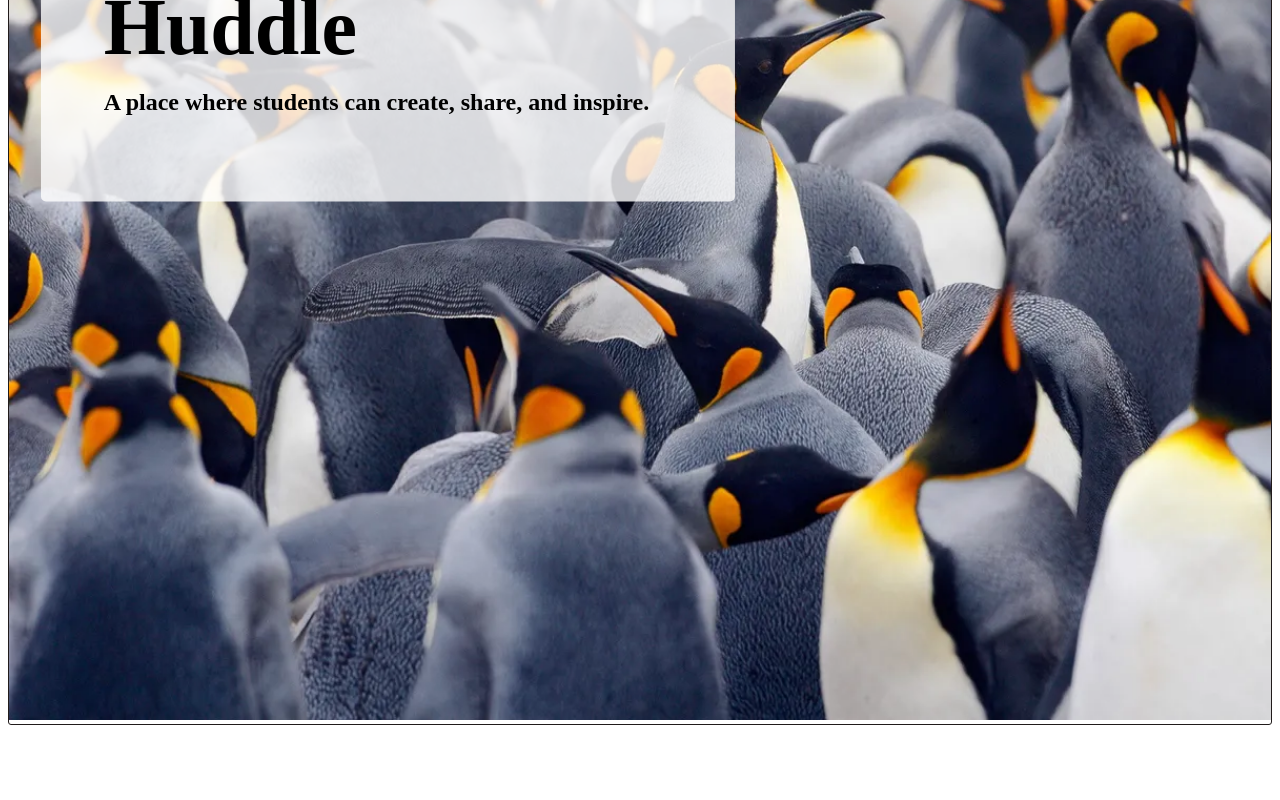
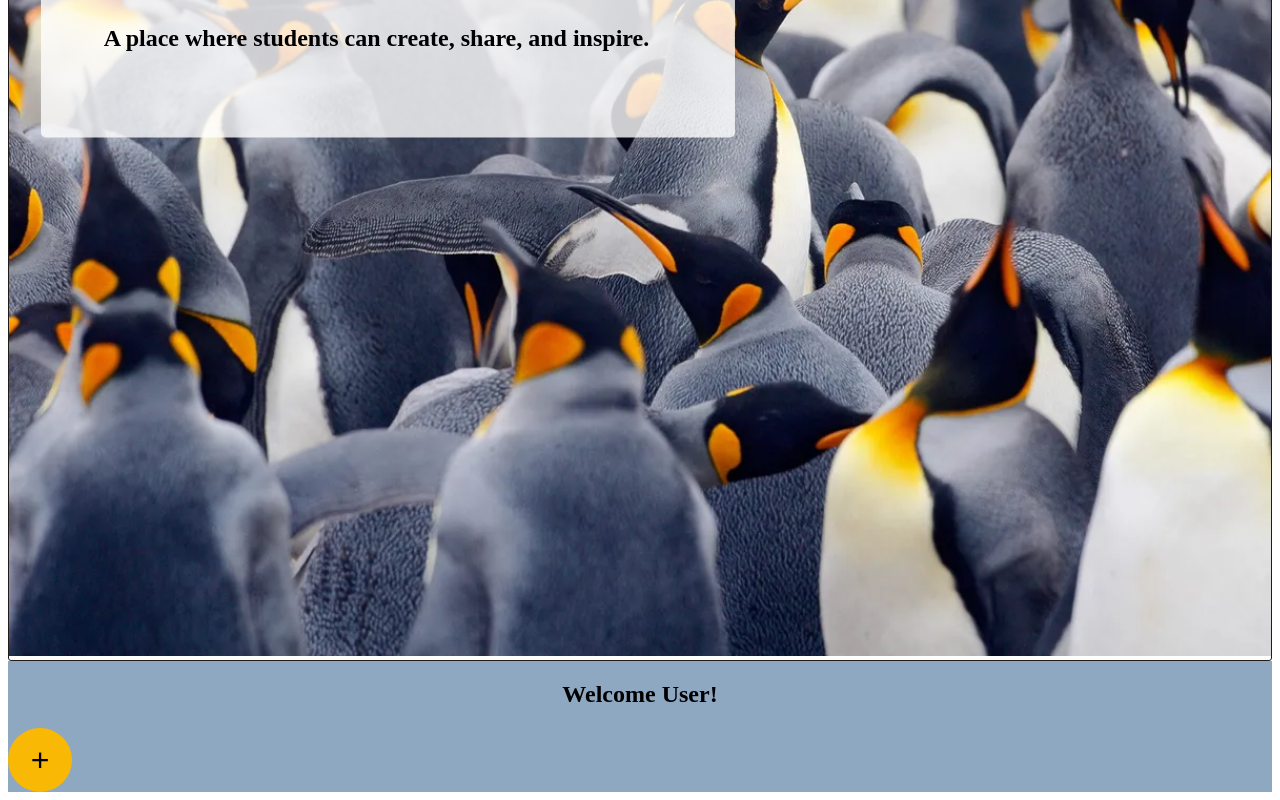
Before and after one commit to Kristin611/huddle, a React (Vite) app in the folder client/: page / in a window 1280 px wide. Shown: the part 491-1291 px from the top of the page. Before the commit the page ends 1224 px from the top, so only its background shows below. Built offline with nearby package versions, Linux system fonts and the light colour scheme.

Commit message:
created profileView component

```diff
--- a/client/src/components/Hero/index.jsx
+++ b/client/src/components/Hero/index.jsx
@@ -1,6 +1,7 @@
 import React from 'react';
 import heroImage from '../../assets/penguins.webp'
 import './Hero.css'
+import ProfileView from '../ProfileView';
 
 const Hero = () => {
   return (
@@ -12,6 +13,9 @@ const Hero = () => {
             <h2 className='huddleText'>A place where students can create, share, and inspire.</h2>
         </div>
      </section>
+     <section>
+        <ProfileView />
+     </section>
     </>
   )
 }
--- a/client/src/components/NavBar/index.jsx
+++ b/client/src/components/NavBar/index.jsx
@@ -1,7 +1,7 @@
 import React from 'react';
 import { Link, useLocation } from 'react-router-dom';
 import './NavBar.css'
-import HuddleButton from '../CreateHuddleBtn';
+
 
 export const Navbar = () => {
 
@@ -16,7 +16,7 @@ export const Navbar = () => {
             <Link to='/'>Home</Link>
         </li>
         <li>
-            <HuddleButton />
+
         </li>
     </ul>
    </nav>
--- /dev/null
+++ b/client/src/components/ProfileView/ProfileView.css
@@ -0,0 +1,20 @@
+/* .pfView-container {
+    padding: 1.25rem;
+} */
+
+.welcome-container {
+    background-color: rgb(115, 147, 179, 0.8);
+    display: flex;
+    justify-content: space-between;
+    align-items: center;
+}
+
+.pf-h2 {
+    text-align: center;
+    flex: 1;
+
+}
+
+.huddle-container {
+    background-color: rgb(115, 147, 179, 0.8);
+}
--- /dev/null
+++ b/client/src/components/ProfileView/index.jsx
@@ -0,0 +1,19 @@
+import React from 'react';
+import './ProfileView.css';
+import HuddleButton from '../CreateHuddleBtn';
+
+const ProfileView = () => {
+  return (
+    <section className='pfView-container'>
+        <div className='welcome-container'>
+            <h2 className='pf-h2'>Welcome User!</h2>
+            {/* <button className='logoutBtn'>Log out</button> */}
+        </div>
+        <div className='huddle-container'>
+            <HuddleButton />
+        </div>
+    </section>
+  )
+}
+
+export default ProfileView
```
